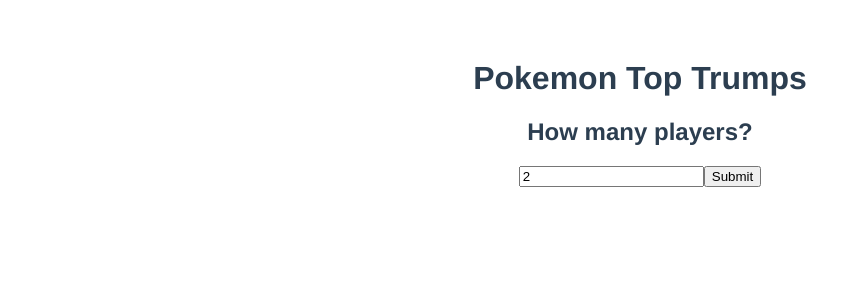
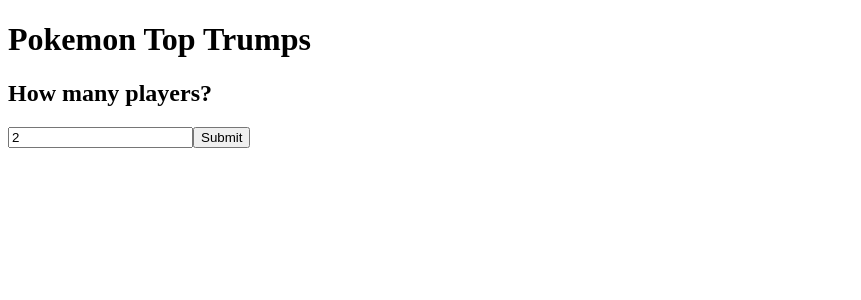
Before and after one commit to alex-bowers/vue3-vite-pokemon-top-trumps, a Vue app: page / in a window 1280 px wide. Shown: the top 300 px of the page, without its empty margins (0-861 px from the left). Built offline with nearby package versions, Linux system fonts and the light colour scheme.

Commit message:
Update Vue and Vite

```diff
--- a/index.html
+++ b/index.html
@@ -1,13 +1,13 @@
 <!DOCTYPE html>
 <html lang="en">
   <head>
-  <meta charset="UTF-8">
+    <meta charset="UTF-8" />
     <link rel="icon" href="/favicon.ico" />
-  <meta name="viewport" content="width=device-width, initial-scale=1.0">
+    <meta name="viewport" content="width=device-width, initial-scale=1.0" />
     <title>Vite App</title>
   </head>
   <body>
     <div id="app"></div>
-  <script type="module" src="/src/main.js"></script>
+    <script type="module" src="/src/main.ts"></script>
   </body>
 </html>
--- a/src/App.vue
+++ b/src/App.vue
@@ -2,7 +2,7 @@
     <Game />
 </template>
 
-<script>
+<script lang="ts">
 import { defineComponent } from 'vue'
 import Game from './components/Game.vue'
 
--- a/src/index.css
+++ /dev/null
@@ -1,8 +0,0 @@
-#app {
-  font-family: Avenir, Helvetica, Arial, sans-serif;
-  -webkit-font-smoothing: antialiased;
-  -moz-osx-font-smoothing: grayscale;
-  text-align: center;
-  color: #2c3e50;
-  margin-top: 60px;
-}
--- a/src/main.js
+++ b/src/main.ts
@@ -1,5 +1,4 @@
 import { createApp } from 'vue'
 import App from './App.vue'
-import './index.css'
 
 createApp(App).mount('#app')
--- /dev/null
+++ b/src/shims-vue.d.ts
@@ -0,0 +1,5 @@
+declare module '*.vue' {
+  import { DefineComponent } from 'vue'
+  const component: DefineComponent<{}, {}, any>
+  export default component
+}
--- /dev/null
+++ b/vite.config.ts
@@ -0,0 +1,7 @@
+import { defineConfig } from 'vite'
+import vue from '@vitejs/plugin-vue'
+
+// https://vitejs.dev/config/
+export default defineConfig({
+  plugins: [vue()]
+})
```
Also changed, not shown: package.json (+8 -5 lines), tsconfig.json (added, +15 -0 lines), 1 other file (tests, documents, lock files or other folders). Lines whose indentation alone changed are shown as unchanged.
